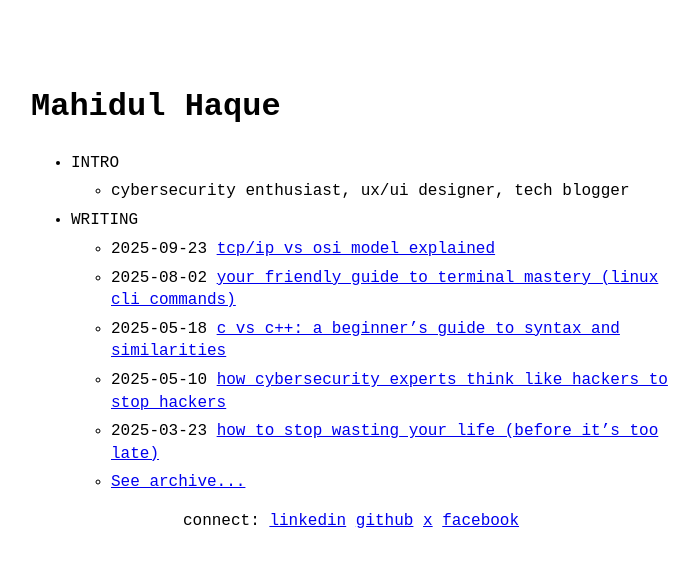
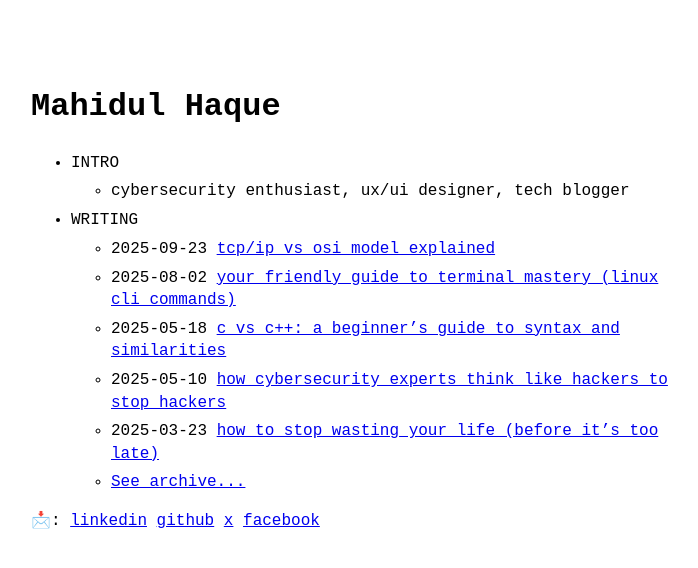
Before and after one commit to mahidulhq/mahidulhq.github.io, a Jekyll site: the page built from index.md, in a window 1280 px wide. Shown: the top 568 px of the page, without its empty margins (289-987 px from the left). Built offline with Jekyll 4.4.1, drawn with Linux system fonts in a browser that asks for light colours.

Commit message:
Update index.md

```diff
--- a/index.md
+++ b/index.md
@@ -1,7 +1,7 @@
 ---
 layout: home
 ---
-<div style="max-width: 800px; margin: 0 auto; text-align: center;">
+<div style="max-width: 800px; margin: 0 auto; text-align: left;">
   <p>
     <!-- > CS student <br>
     > active learner in the CyberSecurity field<br>
@@ -15,7 +15,7 @@ layout: home
     > open for collab:
     <a href="mahikysr@gmail.com">mahikysr@gmail.com</a>
     <br> -->
-    connect:
+    📩:
     <a href="https://www.linkedin.com/in/mahidulhq/">linkedin</a>
     <a href="https://github.com/mahidulhq">github</a>
     <a href="https://x.com/mahidulhq">x</a>
```
